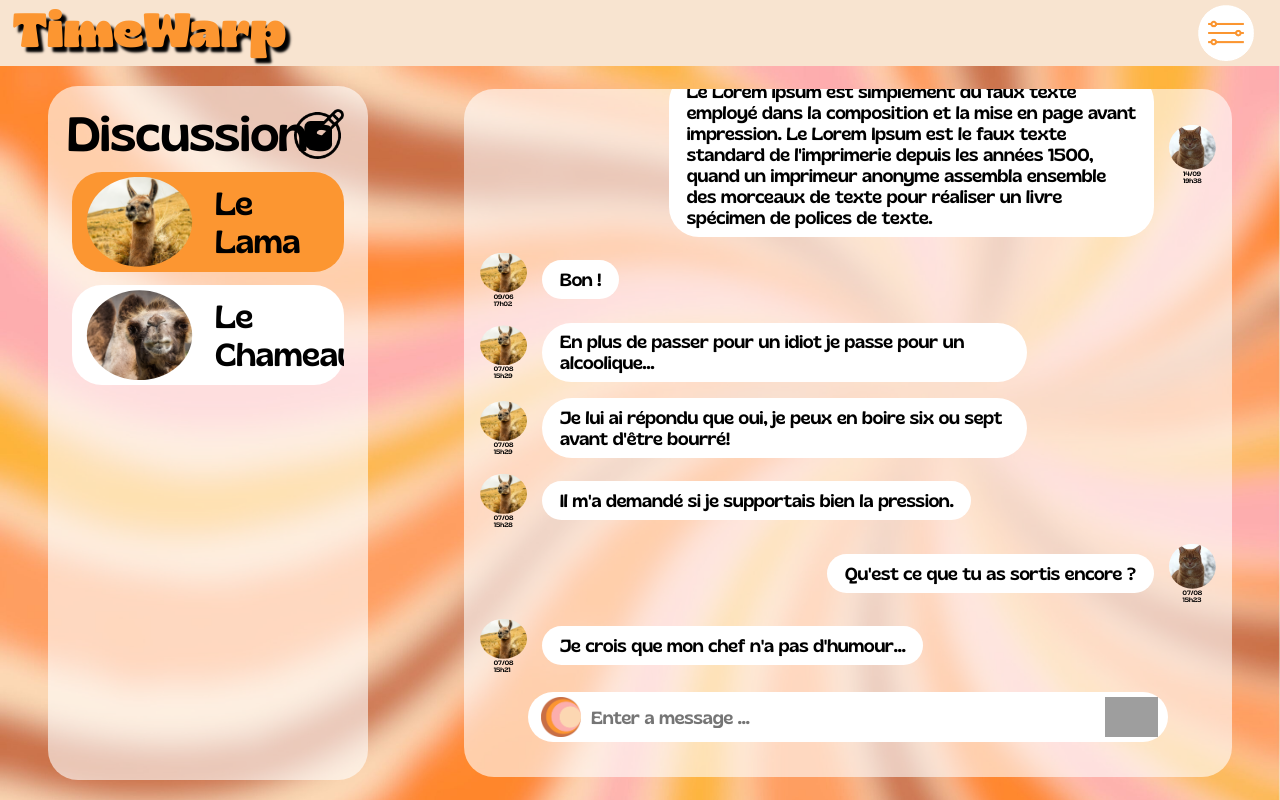
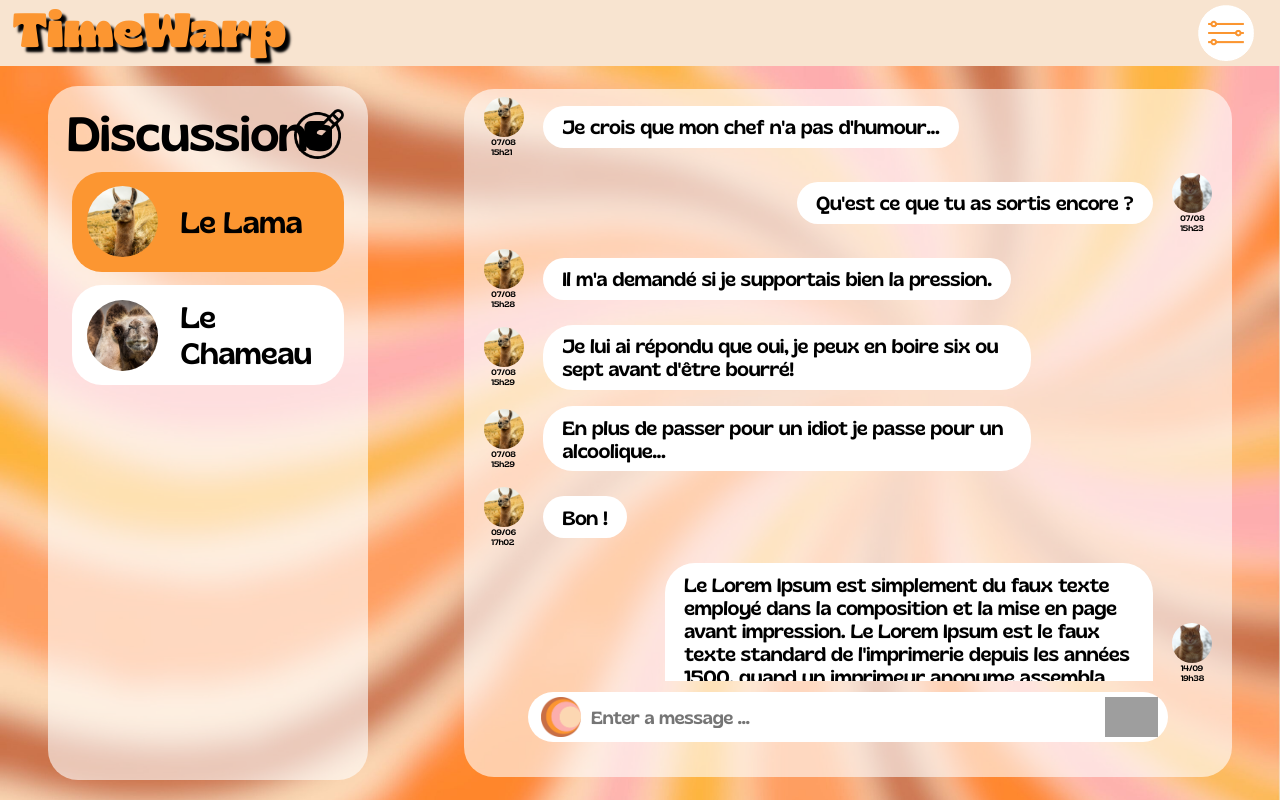
Before and after one commit to Yulgoat/TimeWarp, an Angular app in the folder client/front/: page /home in a window 1280 px wide. Built offline with nearby package versions, Linux system fonts and the light colour scheme; grey boxes are pictures that could not be loaded.

Commit message:
home and settings modifications

```diff
--- a/client/front/src/app/components/home/home.component.css
+++ b/client/front/src/app/components/home/home.component.css
@@ -144,11 +144,20 @@
     margin: 0% 0% 5% 0%;
 }
 
-.home_list_conversation img,
-.home_list_conversation_active img{
-    width: auto;
-    height: 90%;
-    clip-path:ellipse(39% 50%);
+.home_list_conversation a,
+.home_list_conversation_active a{
+    width: 60%;
+}
+
+.contact_picture{
+    margin: auto 0.5em auto 0.5em;
+    width: 2.8em;
+    height: 2.8em;
+    z-index: 5;
+    border-radius: 50%;
+    background-repeat: no-repeat;
+    background-position : center;
+    background-size: cover;
 }
 
 .home_list_conversation a,
@@ -197,7 +206,7 @@
     height: 74vh;
     margin: 0 auto 1.5% auto;
     display: flex;
-    flex-direction: column-reverse;
+    flex-direction: column;
     overflow-y: scroll;
 }
 
@@ -223,7 +232,7 @@
     width: auto;
     max-width: 60%;
     height: auto ;
-    font-size: 1.1em;
+    font-size: 1.2em;
     margin : 0 0.5em 0 0.5em;
 }
 
@@ -232,7 +241,7 @@
     flex-direction: column;
     align-items: center;
     width: 60px;
-    font-size: 0.5vw;
+    font-size: 0.5em;
 
 }
 
@@ -240,6 +249,16 @@
     width: 100%;
     height: auto;
     clip-path:ellipse(39% 50%);
+}
+
+.home_msg_info_picture{
+    width: 5em;
+    height: 5em;
+    z-index: 5;
+    border-radius: 50%;
+    background-repeat: no-repeat;
+    background-position : center;
+    background-size: cover;
 }
              /* ***************************************************** */
 
@@ -329,13 +348,30 @@
         transform: translate(-50%, -50%);
     }
     .home_msg_content{
-        font-size:2em;
+        font-size:1.5em;
     }
     .home_conversation_messages{
         width: 85vw;
     }
+
     .home_msg_info{
-        font-size: 2vw;
+        font-size: 0.6em;
+    }
+}
+
+@media screen and (min-width: 1101px) and (max-width : 1500px){
+    .home_list_conversation,
+    .home_list_conversation_active{
+        font-size: 1.85em;
     }
 
-  }
+    .home_list_conversation a,
+    .home_list_conversation_active a{
+        width: 50%;
+    }
+
+    .contact_picture{
+        width: 2.4em;
+        height: 2.4em;
+    }
+ }
--- a/client/front/src/app/components/home/home.component.html
+++ b/client/front/src/app/components/home/home.component.html
@@ -23,11 +23,11 @@
 
       <div class = "home_list_all_conversation">
         <div class = "home_list_conversation_active">
-          <img src={{contact1}}>
+          <div [ngStyle]="{'background-image': 'url(' + contact1 + ')'}" class="contact_picture"></div>
           <a> Le Lama</a>
         </div>
         <div class = "home_list_conversation">
-          <img src={{contact2}}>
+          <div [ngStyle]="{'background-image': 'url(' + contact2 + ')'}" class="contact_picture"></div>
           <a> Le Chameau</a>
         </div>
       </div>
@@ -41,7 +41,7 @@
       <div class = "home_conversation_messages">
         <div class = "home_msg_rcv">
             <div class = "home_msg_info">
-              <img src={{contact1}}>
+              <div [ngStyle]="{'background-image': 'url(' + contact1 + ')'}" class="home_msg_info_picture"></div>
               <a>07/08<br>15h21</a>
             </div>
             <div class = "home_msg_content">
@@ -53,13 +53,13 @@
               Qu'est ce que tu as sortis encore ?
             </div>
             <div class = "home_msg_info">
-              <img src={{ownprofilpicture}}>
+              <div [ngStyle]="{'background-image': 'url(' + ownprofilpicture + ')'}" class="home_msg_info_picture"></div>
               <a>07/08<br>15h23</a>
             </div>
         </div>
         <div class = "home_msg_rcv">
             <div class = "home_msg_info">
-              <img src={{contact1}}>
+              <div [ngStyle]="{'background-image': 'url(' + contact1 + ')'}" class="home_msg_info_picture"></div>
               <a>07/08<br>15h28</a>
             </div>
             <div class = "home_msg_content">
@@ -68,7 +68,7 @@
         </div>
         <div class = "home_msg_rcv">
             <div class = "home_msg_info">
-              <img src={{contact1}}>
+              <div [ngStyle]="{'background-image': 'url(' + contact1 + ')'}" class="home_msg_info_picture"></div>
               <a>07/08<br>15h29</a>
             </div>
             <div class = "home_msg_content">
@@ -77,7 +77,7 @@
         </div>
         <div class = "home_msg_rcv">
             <div class = "home_msg_info">
-              <img src={{contact1}}>
+              <div [ngStyle]="{'background-image': 'url(' + contact1 + ')'}" class="home_msg_info_picture"></div>
               <a>07/08<br>15h29</a>
             </div>
             <div class = "home_msg_content">
@@ -86,7 +86,7 @@
         </div>
         <div class = "home_msg_rcv">
             <div class = "home_msg_info">
-              <img src={{contact1}}>
+              <div [ngStyle]="{'background-image': 'url(' + contact1 + ')'}" class="home_msg_info_picture"></div>
               <a>09/06<br>17h02</a>
             </div>
             <div class = "home_msg_content">
@@ -100,7 +100,7 @@
             morceaux de texte pour réaliser un livre spécimen de polices de texte.
           </div>
           <div class = "home_msg_info">
-            <img src={{ownprofilpicture}}>
+            <div [ngStyle]="{'background-image': 'url(' + ownprofilpicture + ')'}" class="home_msg_info_picture"></div>
             <a>14/09<br>19h38</a>
           </div>
         </div>
--- a/client/front/src/app/components/settings/settings-account/settings-account.component.html
+++ b/client/front/src/app/components/settings/settings-account/settings-account.component.html
@@ -1,5 +1,4 @@
-<div [ngStyle]="{'background-image': 'url(' + account_picture + ')'}" class="account_picture">
-</div>
+<div [ngStyle]="{'background-image': 'url(' + account_picture + ')'}" class="account_picture"></div>
 
 <div class = "account_username">
     <div class ="account_username_title"> Username : </div>
--- a/client/front/src/app/components/settings/settings-chgpwd/settings-chgpwd.component.html
+++ b/client/front/src/app/components/settings/settings-chgpwd/settings-chgpwd.component.html
@@ -12,6 +12,6 @@
 
     <!-- Confirm button -->
     <div>
-        <input type="submit" value="CONFIRM" class="button">
+        <input type="submit" value="CONFIRM" class="button" (click)="navigateToAccount()">
     </div>
 </form>
--- a/client/front/src/app/components/settings/settings-chgpwd/settings-chgpwd.component.ts
+++ b/client/front/src/app/components/settings/settings-chgpwd/settings-chgpwd.component.ts
@@ -1,4 +1,4 @@
-import { Component } from '@angular/core';
+import { Component, EventEmitter, Output } from '@angular/core';
 
 @Component({
   selector: 'app-settings-chgpwd',
@@ -6,5 +6,10 @@ import { Component } from '@angular/core';
   styleUrls: ['./settings-chgpwd.component.css']
 })
 export class SettingsChgpwdComponent {
+  @Output() go_account = new EventEmitter<void>();
+
+  navigateToAccount() : void{
+    this.go_account.emit();
+  }
 
 }
--- a/client/front/src/app/components/settings/settings.component.html
+++ b/client/front/src/app/components/settings/settings.component.html
@@ -115,7 +115,7 @@
     </div>
 
     <div *ngIf="chg_pwd" >
-        <app-settings-chgpwd></app-settings-chgpwd>
+        <app-settings-chgpwd (go_account)="display_account_settings()"></app-settings-chgpwd>
     </div>
 
   </div>
```
